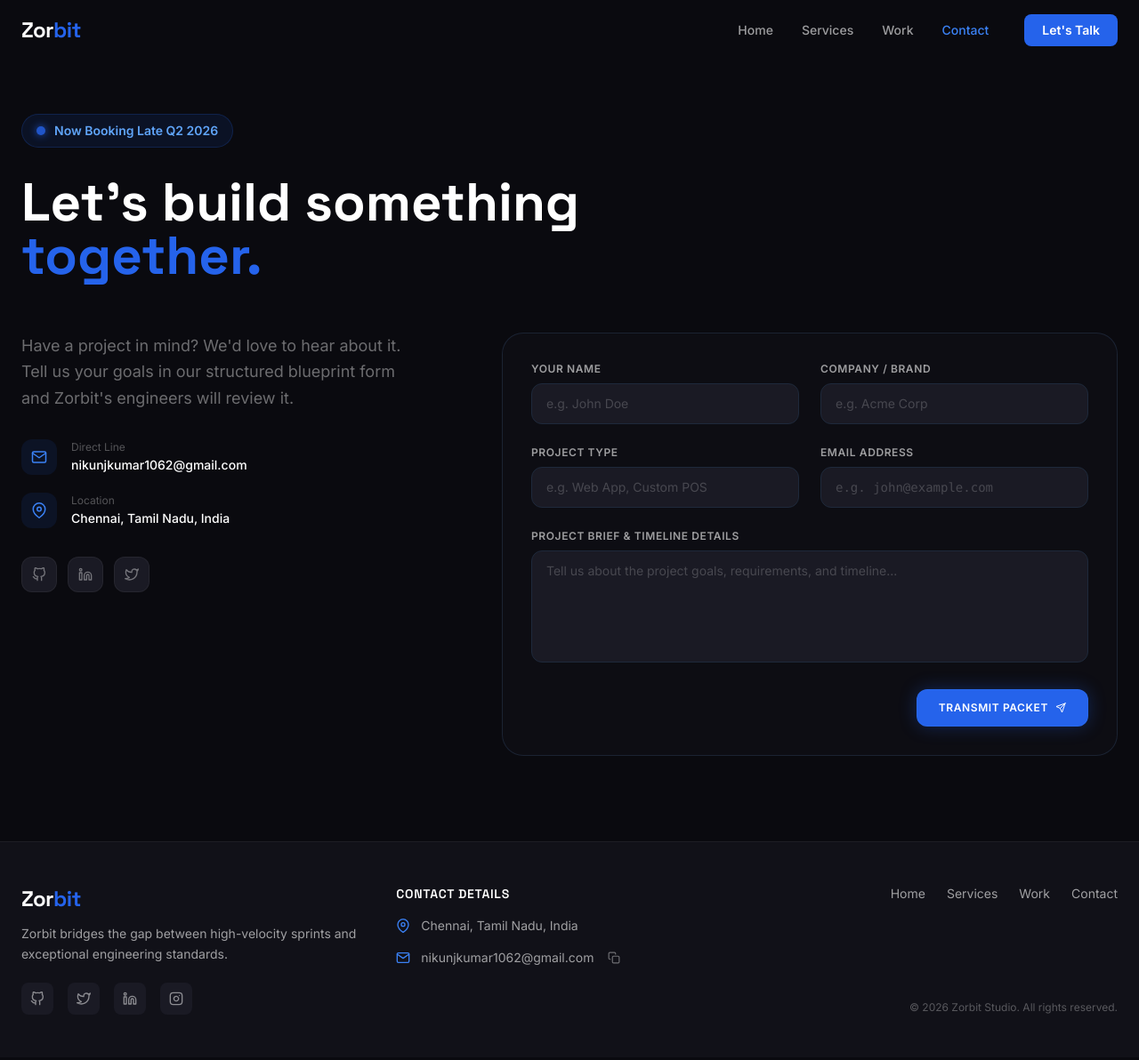
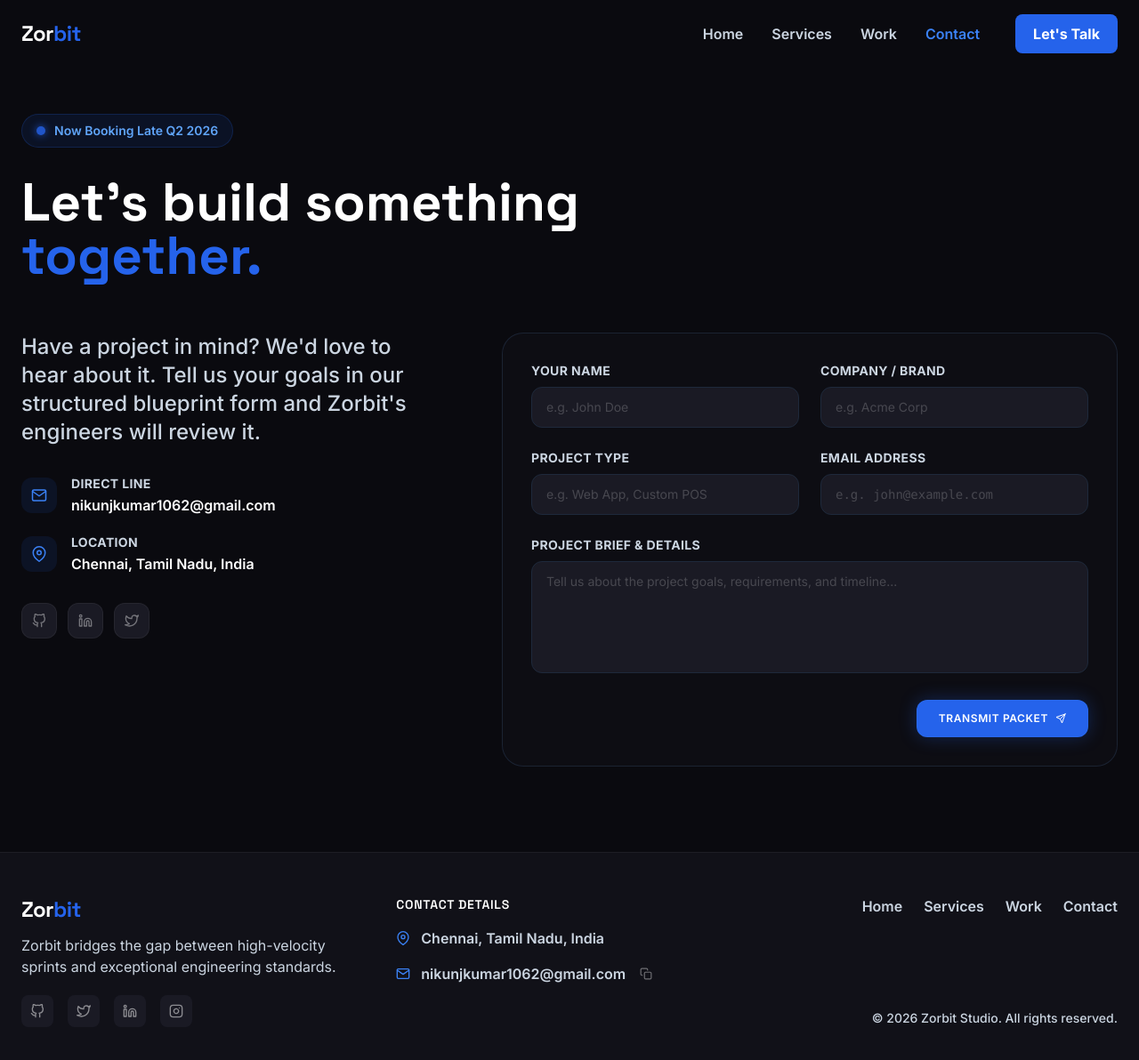
Before and after one commit to nik1062/Zorbit, a React (Vite) app: page /contact in a window 1280 px wide. Shown: the top 1192 px of the page at 89% size. Built offline with nearby package versions, Linux system fonts and the light colour scheme.

Commit message:
style: global typography legibility scaling

```diff
--- a/src/components/Footer.jsx
+++ b/src/components/Footer.jsx
@@ -26,7 +26,7 @@ export default function Footer() {
           <span className="font-display font-bold text-2xl tracking-tight">
             Zor<span className="text-brand-blue">bit</span>
           </span>
-          <p className="text-white/60 text-sm leading-relaxed max-w-sm">
+          <p className="text-slate-300 text-sm md:text-base leading-relaxed max-w-sm">
             Zorbit bridges the gap between high-velocity sprints and exceptional engineering standards.
           </p>
           <div className="flex gap-4 mt-2">
@@ -47,23 +47,23 @@ export default function Footer() {
         <div className="flex flex-col gap-4">
           <h4 className="font-display font-semibold text-white text-sm tracking-wider uppercase">Contact Details</h4>
 
-          <div className="flex items-center gap-3 text-sm text-white/60">
+          <div className="flex items-center gap-3 text-slate-300 text-sm md:text-base font-semibold">
             <FiMapPin className="text-brand-blue-light" size={16} />
             <span>Chennai, Tamil Nadu, India</span>
           </div>
 
-          <div className="relative flex items-center gap-3 text-sm text-white/60 cursor-pointer" onClick={copyEmail}>
+          <div className="relative flex items-center gap-3 text-slate-300 text-sm md:text-base font-semibold cursor-pointer" onClick={copyEmail}>
             <FiMail className="text-brand-blue-light" size={16} />
             <span className="hover:text-white transition-colors">nikunjkumar1062@gmail.com</span>
             <button
-              className="ml-1 text-white/40 hover:text-white focus:outline-none transition-colors"
+              className="ml-1 text-white/40 hover:text-white focus:outline-none transition-colors cursor-pointer"
               aria-label="Copy Email"
             >
               {copied ? <FiCheck className="text-emerald-500" size={14} /> : <FiCopy size={14} />}
             </button>
 
             {/* Tooltip */}
-            <span className={`absolute bottom-full left-1/3 mb-2 px-2 py-1 text-[10px] text-white bg-brand-blue rounded shadow-lg transition-all duration-200 pointer-events-none ${copied ? 'opacity-100 translate-y-0' : 'opacity-0 translate-y-1'}`}>
+            <span className={`absolute bottom-full left-1/3 mb-2 px-2.5 py-1 text-[10px] text-white bg-brand-blue rounded shadow-lg transition-all duration-200 pointer-events-none ${copied ? 'opacity-100 translate-y-0' : 'opacity-0 translate-y-1'}`}>
               Email Copied!
             </span>
           </div>
@@ -71,13 +71,13 @@ export default function Footer() {
 
         {/* Navigation & Rights */}
         <div className="flex flex-col gap-4 md:items-end justify-between h-full">
-          <div className="flex gap-6 text-sm text-white/60">
+          <div className="flex flex-wrap gap-6 text-slate-300 text-sm md:text-base font-semibold">
             <NavLink to="/" className="hover:text-white transition-colors">Home</NavLink>
             <NavLink to="/services" className="hover:text-white transition-colors">Services</NavLink>
             <NavLink to="/work" className="hover:text-white transition-colors">Work</NavLink>
             <NavLink to="/contact" className="hover:text-white transition-colors">Contact</NavLink>
           </div>
-          <p className="text-white/30 text-xs mt-auto md:text-right">
+          <p className="text-slate-300 text-xs md:text-sm font-medium mt-auto md:text-right">
             &copy; {new Date().getFullYear()} Zorbit Studio. All rights reserved.
           </p>
         </div>
--- a/src/components/Navbar.jsx
+++ b/src/components/Navbar.jsx
@@ -28,7 +28,7 @@ export default function Navbar() {
     >
       <div className="max-w-7xl mx-auto px-6 py-4 flex items-center justify-between">
         {/* Logo */}
-        <NavLink to="/" className="font-display font-bold text-2xl tracking-tight">
+        <NavLink to="/" className="font-display font-bold text-2xl tracking-tight text-white">
           Zor<span className="text-brand-blue">bit</span>
         </NavLink>
 
@@ -39,8 +39,8 @@ export default function Navbar() {
               key={to}
               to={to}
               className={({ isActive }) =>
-                `text-sm font-medium transition-colors duration-200 ${
-                  isActive ? 'text-brand-blue-light' : 'text-white/60 hover:text-white'
+                `text-sm md:text-base font-semibold transition-colors duration-200 ${
+                  isActive ? 'text-brand-blue-light' : 'text-slate-300 hover:text-white'
                 }`
               }
             >
@@ -49,7 +49,7 @@ export default function Navbar() {
           ))}
           <NavLink
             to="/contact"
-            className="ml-2 px-5 py-2 bg-brand-blue hover:bg-brand-blue-light text-white text-sm font-semibold rounded-lg transition-colors duration-200"
+            className="ml-2 px-5 py-2.5 bg-brand-blue hover:bg-brand-blue-light text-white text-sm md:text-base font-bold rounded-lg transition-colors duration-200"
           >
             Let's Talk
           </NavLink>
@@ -57,7 +57,7 @@ export default function Navbar() {
 
         {/* Mobile Toggle */}
         <button
-          className="md:hidden text-white/80 hover:text-white focus:outline-none"
+          className="md:hidden text-white/80 hover:text-white focus:outline-none cursor-pointer"
           onClick={() => setMenuOpen(!menuOpen)}
           aria-label="Toggle menu"
         >
@@ -81,8 +81,8 @@ export default function Navbar() {
                   to={to}
                   onClick={() => setMenuOpen(false)}
                   className={({ isActive }) =>
-                    `text-sm font-medium transition-colors ${
-                      isActive ? 'text-brand-blue-light' : 'text-white/60 hover:text-white'
+                    `text-sm md:text-base font-semibold transition-colors ${
+                      isActive ? 'text-brand-blue-light' : 'text-slate-300 hover:text-white'
                     }`
                   }
                 >
@@ -92,7 +92,7 @@ export default function Navbar() {
               <NavLink
                 to="/contact"
                 onClick={() => setMenuOpen(false)}
-                className="mt-2 text-center px-5 py-3 bg-brand-blue hover:bg-brand-blue-light text-white text-sm font-semibold rounded-lg transition-colors duration-200"
+                className="mt-2 text-center px-5 py-3 bg-brand-blue hover:bg-brand-blue-light text-white text-sm md:text-base font-bold rounded-lg transition-colors duration-200"
               >
                 Let's Talk
               </NavLink>
--- a/src/pages/Contact.jsx
+++ b/src/pages/Contact.jsx
@@ -59,7 +59,7 @@ export default function Contact() {
           variants={fadeUp}
           initial="hidden"
           animate="show"
-          className="inline-flex items-center gap-2.5 px-4 py-2 rounded-full bg-brand-blue/10 border border-brand-blue/20 text-brand-blue-glow text-sm font-semibold mb-8"
+          className="inline-flex items-center gap-2.5 px-4 py-2 rounded-full bg-brand-blue/10 border border-brand-blue/20 text-brand-blue-glow text-xs md:text-sm font-semibold mb-8"
         >
           <span className="w-2.5 h-2.5 rounded-full bg-brand-blue animate-pulse shadow-[0_0_10px_#2563EB]" />
           Now Booking Late Q2 2026
@@ -78,7 +78,7 @@ export default function Contact() {
         <div className="grid lg:grid-cols-12 gap-16 mt-14 items-start">
           {/* Details column */}
           <motion.div variants={fadeUp} initial="hidden" animate="show" custom={2} className="lg:col-span-5 flex flex-col gap-8">
-            <p className="text-white/40 text-lg leading-relaxed max-w-md">
+            <p className="text-slate-300 font-medium text-lg md:text-xl lg:text-2xl max-w-md leading-relaxed">
               Have a project in mind? We'd love to hear about it. Tell us your goals in our structured blueprint form and Zorbit's engineers will review it.
             </p>
 
@@ -88,8 +88,8 @@ export default function Contact() {
                   <FiMail size={18} className="text-brand-blue-light" />
                 </div>
                 <div>
-                  <p className="text-white/30 text-xs mb-0.5">Direct Line</p>
-                  <p className="text-white text-sm font-medium">nikunjkumar1062@gmail.com</p>
+                  <p className="text-slate-300 text-xs md:text-sm font-bold uppercase tracking-wide mb-0.5">Direct Line</p>
+                  <p className="text-white text-sm md:text-base font-semibold">nikunjkumar1062@gmail.com</p>
                 </div>
               </div>
 
@@ -98,8 +98,8 @@ export default function Contact() {
                   <FiMapPin size={18} className="text-brand-blue-light" />
                 </div>
                 <div>
-                  <p className="text-white/30 text-xs mb-0.5">Location</p>
-                  <p className="text-white text-sm font-medium">Chennai, Tamil Nadu, India</p>
+                  <p className="text-slate-300 text-xs md:text-sm font-bold uppercase tracking-wide mb-0.5">Location</p>
+                  <p className="text-white text-sm md:text-base font-semibold">Chennai, Tamil Nadu, India</p>
                 </div>
               </div>
             </div>
@@ -126,7 +126,7 @@ export default function Contact() {
                   <FiSend size={28} className="text-brand-blue-light" />
                 </div>
                 <h3 className="font-display text-2xl font-bold mb-2">Inquest Logged!</h3>
-                <p className="text-white/40 text-sm">We've saved your blueprint in our client database.</p>
+                <p className="text-slate-300 text-sm md:text-base">We've saved your blueprint in our client database.</p>
                 <Button variant="outline" className="mt-6 text-xs cursor-pointer" onClick={() => setSent(false)}>
                   Submit New Brief
                 </Button>
@@ -135,7 +135,7 @@ export default function Contact() {
               <form onSubmit={handleSubmit} className="p-8 rounded-3xl bg-brand-dark-2/50 border border-slate-800/80 flex flex-col gap-6">
                 <div className="grid md:grid-cols-2 gap-6">
                   <div>
-                    <label className="block text-white/60 text-xs font-semibold uppercase tracking-wider mb-2">Your Name</label>
+                    <label className="block text-slate-300 text-xs md:text-sm font-bold uppercase tracking-wide mb-2">Your Name</label>
                     <input
                       type="text"
                       name="name"
@@ -147,7 +147,7 @@ export default function Contact() {
                     />
                   </div>
                   <div>
-                    <label className="block text-white/60 text-xs font-semibold uppercase tracking-wider mb-2">Company / Brand</label>
+                    <label className="block text-slate-300 text-xs md:text-sm font-bold uppercase tracking-wide mb-2">Company / Brand</label>
                     <input
                       type="text"
                       name="company"
@@ -161,7 +161,7 @@ export default function Contact() {
 
                 <div className="grid md:grid-cols-2 gap-6">
                   <div>
-                    <label className="block text-white/60 text-xs font-semibold uppercase tracking-wider mb-2">Project Type</label>
+                    <label className="block text-slate-300 text-xs md:text-sm font-bold uppercase tracking-wide mb-2">Project Type</label>
                     <input
                       type="text"
                       name="project"
@@ -173,7 +173,7 @@ export default function Contact() {
                     />
                   </div>
                   <div>
-                    <label className="block text-white/60 text-xs font-semibold uppercase tracking-wider mb-2">Email Address</label>
+                    <label className="block text-slate-300 text-xs md:text-sm font-bold uppercase tracking-wide mb-2">Email Address</label>
                     <input
                       type="email"
                       name="email"
@@ -187,7 +187,7 @@ export default function Contact() {
                 </div>
 
                 <div>
-                  <label className="block text-white/60 text-xs font-semibold uppercase tracking-wider mb-2">Project Brief & Timeline Details</label>
+                  <label className="block text-slate-300 text-xs md:text-sm font-bold uppercase tracking-wide mb-2">Project Brief & Details</label>
                   <textarea
                     name="message"
                     value={form.message}
```
Also changed, not shown: src/components/ReviewSystem.jsx (+13 -13 lines), src/pages/Home.jsx (+7 -7 lines), src/pages/Services.jsx (+9 -9 lines), src/pages/Work.jsx (+16 -17 lines).
